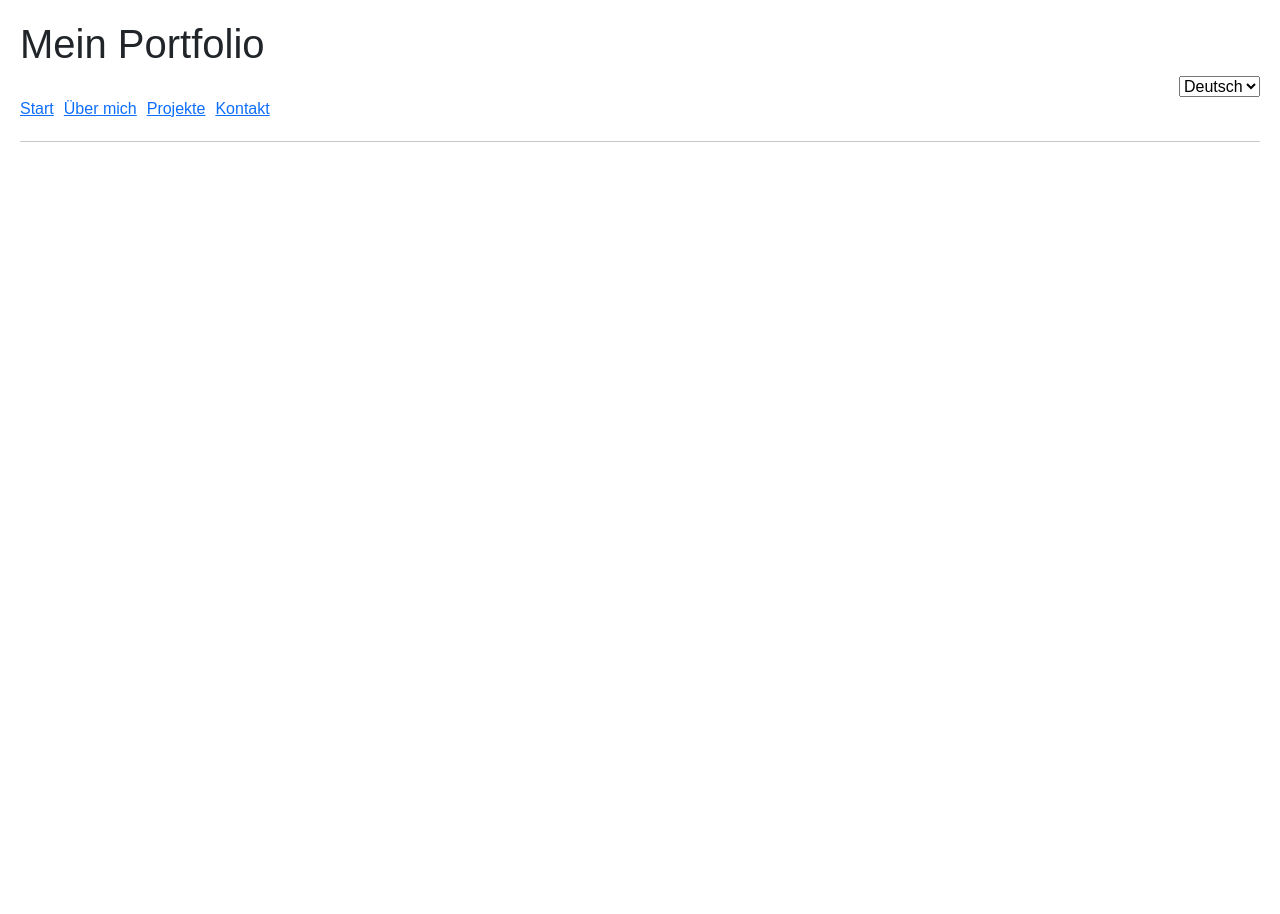
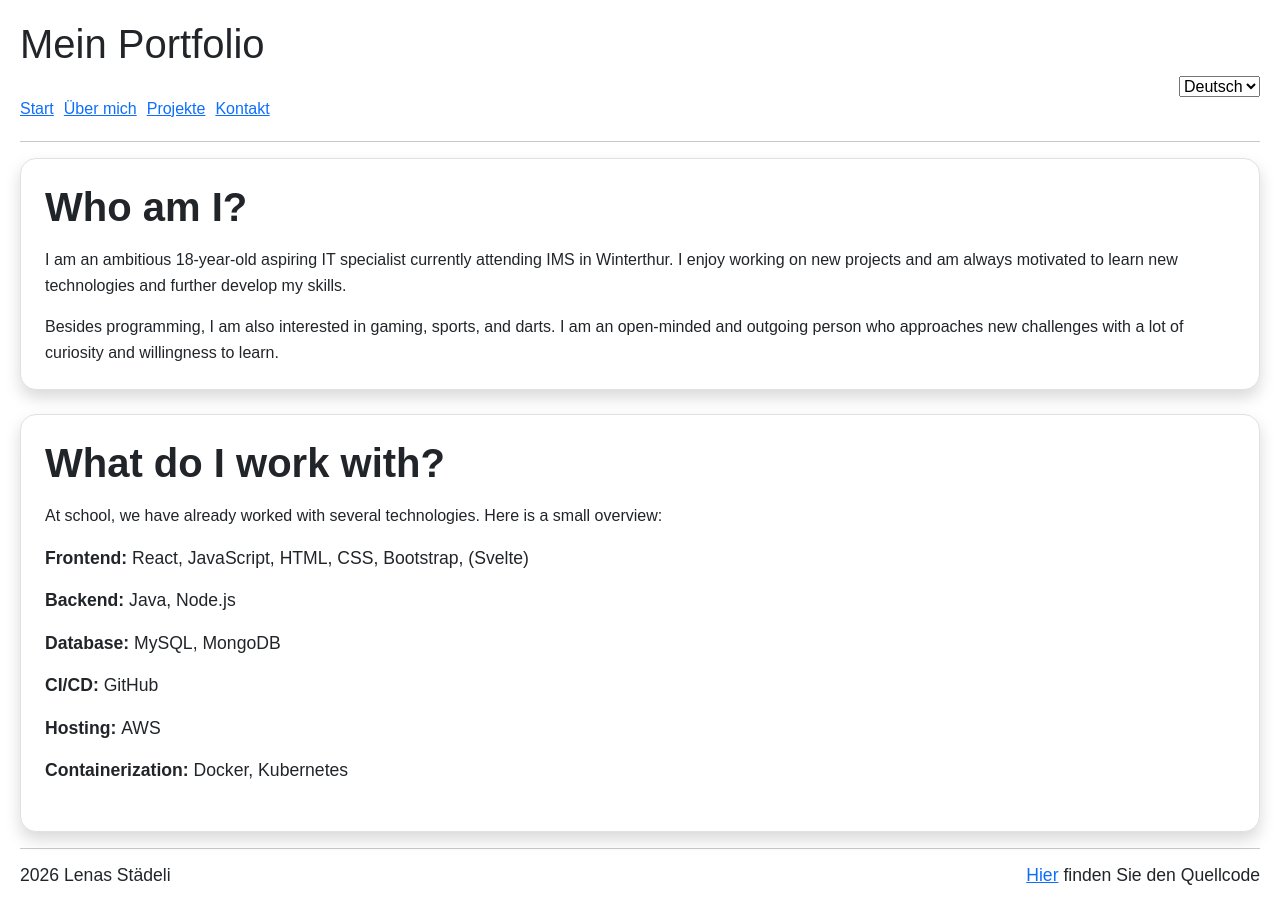
Before and after one commit to LenasStaedeli/Portfolio, a React app: page /#/aboutme in a window 1280 px wide. Before the commit the page ends 800 px from the top, so only its background shows below. Built offline with nearby package versions, Linux system fonts and the light colour scheme; the HTML template or start-up script is replaced by a standard one.

Commit message:
add about me with translation

```diff
--- a/src/App.css
+++ b/src/App.css
@@ -9,3 +9,17 @@
 body {
     overflow-x: hidden;
 }
+.project-button {
+    transition: transform 0.2s ease;
+}
+
+.project-button:hover {
+    transform: scale(1.15);
+}
+.info-divs {
+    transition: transform 0.2s ease;
+}
+
+.info-divs:hover {
+    transform: scale(1.03);
+}
--- a/src/App.jsx
+++ b/src/App.jsx
@@ -6,17 +6,17 @@ import Abaout_me from "./pages/abaout_me.jsx";
 import Projects from "./pages/Projects.jsx";
 import Contact from "./pages/contact.jsx";
 import languages from "./languages/languages.json"
+import Footer from "./components/Footer.jsx";
 
 function App() {
     const [language, setLanguage] = useState("Deutsch")
     let langjson = languages
     const location = "app"
-    console.log(langjson, language, location )
 
     return (
-        <>
-            <HashRouter id={"Router"}>
-                <div style={{padding: "20px", fontFamily: "Arial, sans-serif", height: "100vh", width: "100vw" }} >
+        <div style={{ display: "flex", flexDirection: "column", minHeight: "100vh" }}>
+            <HashRouter>
+                <div style={{padding: "20px", fontFamily: "Arial, sans-serif", flex: "1 0 auto", width: "100%"}}>
                     <h1 id={"title"}>{langjson[language][location]["1"]}</h1>
                     <div id={"dropdownlang"}>
                         <select onChange={event => setLanguage(event.target.value)}>
@@ -24,24 +24,29 @@ function App() {
                             <option value={"Englisch"}>English</option>
                         </select>
                     </div>
-                    <nav style={{marginBottom: "20px"}} >
+                    <nav style={{marginBottom: "20px"}}>
                         <Link to="/" style={{marginRight: "10px"}}>{langjson[language][location]["2"]}</Link>
                         <Link to="/aboutme" style={{marginRight: "10px"}}>{langjson[language][location]["3"]}</Link>
                         <Link to="/projects" style={{marginRight: "10px"}}>{langjson[language][location]["4"]}</Link>
                         <Link to="/contact">{langjson[language][location]["5"]}</Link>
                     </nav>
-
                     <hr/>
-
                     <Routes>
-                        <Route path="/" element={<Homepage langjson={langjson} language={language} setLanguage={setLanguage}/>}/>
-                        <Route path="/aboutme" element={<Abaout_me langjson={langjson} language={language} setLanguage={setLanguage}/>}/>
-                        <Route path="/projects" element={<Projects langjson={langjson} language={language} setLanguage={setLanguage}/>}/>
-                        <Route path="/contact" element={<Contact langjson={langjson} language={language} setLanguage={setLanguage}/>}/>
+                        <Route path="/"
+                               element={<Homepage langjson={langjson} language={language} setLanguage={setLanguage}/>}/>
+                        <Route path="/aboutme" element={<Abaout_me langjson={langjson} language={language}
+                                                                   setLanguage={setLanguage}/>}/>
+                        <Route path="/projects"
+                               element={<Projects langjson={langjson} language={language} setLanguage={setLanguage}/>}/>
+                        <Route path="/contact"
+                               element={<Contact langjson={langjson} language={language} setLanguage={setLanguage}/>}/>
                     </Routes>
+                    <hr/>
+                    <Footer langjson={langjson} language={language}/>
                 </div>
             </HashRouter>
-        </>
+
+        </div>
     )
 }
 
--- /dev/null
+++ b/src/components/Footer.jsx
@@ -0,0 +1,15 @@
+import {Link} from "react-router-dom";
+
+export default function Footer ({ langjson, language }){
+    const location = "footer"
+    return (
+        <div className="d-flex justify-content-between align-items-center">
+            <h3 className="footer-text"
+                id="footer-copyright"
+                style={{fontFamily: "Arial, sans-serif", fontSize: "1.1Rem"}}>2026 Lenas Städeli</h3>
+            <h3
+                style={{fontFamily: "Arial, sans-serif", fontSize: "1.1Rem"}}
+            ><Link to={"https://github.com/LenasStaedeli/Portfolio"}>{langjson[language][location]["1"]}</Link> {langjson[language][location]["2"]}</h3>
+        </div>
+    )
+}
--- a/src/languages/languages.json
+++ b/src/languages/languages.json
@@ -19,7 +19,25 @@
       "9": "Dort findest du alle meine Kontaktdaten.",
       "10": "Gibt es noch Fragen?"
     },
-    "aboutme": {},
+    "aboutme": {
+      "1": "Who am I?",
+      "2": "I am an ambitious 18-year-old aspiring IT specialist currently attending IMS in Winterthur. I enjoy working on new projects and am always motivated to learn new technologies and further develop my skills.",
+      "3": "Besides programming, I am also interested in gaming, sports, and darts. I am an open-minded and outgoing person who approaches new challenges with a lot of curiosity and willingness to learn.",
+      "4": "What do I work with?",
+      "5": "At school, we have already worked with several technologies. Here is a small overview:",
+      "6": "Frontend: ",
+      "7": "React, JavaScript, HTML, CSS, Bootstrap, (Svelte)",
+      "8": "Backend: ",
+      "9": "Java, Node.js",
+      "10": "Database: ",
+      "11": "MySQL, MongoDB",
+      "12": "CI/CD: ",
+      "13": "GitHub",
+      "14": "Hosting: ",
+      "15": "AWS",
+      "16": "Containerization: ",
+      "17": "Docker, Kubernetes"
+    },
     "projects": {
       "1": "Projekte",
       "2": "Fertige bzw. fast fertige Projekte",
@@ -40,6 +58,10 @@
       "8": "Kontaktdaten",
       "9": "Du kannst mich jederzeit über eine der folgenden Möglichkeiten erreichen:",
       "10": "Ich versuche Anfragen so schnell wie möglich zu beantworten und freue mich auf den Austausch."
+    },
+    "footer": {
+      "1": "Hier",
+      "2": "finden Sie den Quellcode"
     }
   },
   "Englisch": {
@@ -62,7 +84,25 @@
       "9": "You'll find all my contact information there.",
       "10": "Are there any more questions?"
     },
-    "aboutme": {},
+    "aboutme": {
+      "1": "Who am I?",
+      "2": "I am an ambitious 18-year-old aspiring IT specialist currently attending IMS in Winterthur. I enjoy working on new projects and am always motivated to learn new technologies and further develop my skills.",
+      "3": "Besides programming, I am also interested in gaming, sports, and darts. I am an open-minded and outgoing person who approaches new challenges with a lot of curiosity and willingness to learn.",
+      "4": "What do I work with?",
+      "5": "At school, we have already worked with several technologies. Here is a small overview:",
+      "6": "Frontend: ",
+      "7": "React, JavaScript, HTML, CSS, Bootstrap, (Svelte)",
+      "8": "Backend: ",
+      "9": "Java, Node.js",
+      "10": "Database: ",
+      "11": "MySQL, MongoDB",
+      "12": "CI/CD: ",
+      "13": "GitHub",
+      "14": "Hosting: ",
+      "15": "AWS",
+      "16": "Containerization: ",
+      "17": "Docker, Kubernetes"
+    },
     "projects": {
       "1": "Projects",
       "2": "Completed or nearly completed projects",
@@ -83,6 +123,10 @@
       "8": "Contact Information",
       "9": "You can reach me at any time using one of the following methods:",
       "10": "I try to respond to inquiries as quickly as possible and look forward to hearing from you."
+    },
+    "footer": {
+      "1": "View",
+      "2": "the source"
     }
   }
 }
--- a/src/pages/Homepage.jsx
+++ b/src/pages/Homepage.jsx
@@ -5,7 +5,7 @@ export default function Homepage({langjson, language}) {
     return (
         <div>
 
-            <div className="bg-white rounded-4 p-4 shadow border mb-4">
+            <div className="bg-white rounded-4 p-4 shadow border mb-4 info-divs">
                 <h1 className="mb-3 fw-bold">
                     {langjson[language][location]["1"]}
                 </h1>
@@ -17,7 +17,7 @@ export default function Homepage({langjson, language}) {
                     {langjson[language][location]["5"]}
                 </p>
             </div>
-            <div className="bg-white rounded-4 p-4 shadow border">
+            <div className="bg-white rounded-4 p-4 shadow border info-divs">
                 <h1 className="mb-3 fw-bold">
                     {langjson[language][location]["6"]}
                 </h1>
--- a/src/pages/abaout_me.jsx
+++ b/src/pages/abaout_me.jsx
@@ -1,9 +1,60 @@
-export default function Abaout_me(){
+import {Link} from "react-router-dom";
+
+export default function Abaout_me({langjson, language}){
     const location = "aboutme"
-
     return(
         <>
+            <div>
+                <div className="bg-white rounded-4 p-4 shadow border mb-4 info-divs">
+                    <h1 className="mb-3 fw-bold">
+                        {langjson[language][location]["1"]}
+                    </h1>
 
+                    <p className="mb-3" style={{lineHeight: "1.6"}}>
+                        {langjson[language][location]["2"]}
+                    </p>
+
+                    <p className="mb-0" style={{lineHeight: "1.6"}}>
+                        {langjson[language][location]["3"]}
+                    </p>
+                </div>
+
+                <div className="bg-white rounded-4 p-4 shadow border info-divs">
+                    <h1 className="mb-3 fw-bold">
+                        {langjson[language][location]["4"]}
+                    </h1>
+
+                    <p className="mb-3" style={{lineHeight: "1.6"}}>
+                        {langjson[language][location]["5"]}
+                    </p>
+
+                    <ul className="list-unstyled mb-4" style={{fontSize: "1.1rem"}}>
+                        <li className="mb-3">
+                            <p><b>{langjson[language][location]["6"]}</b>{langjson[language][location]["7"]}</p>
+
+                        </li>
+                        <li className="mb-3">
+                            <p><b>{langjson[language][location]["8"]}</b>{langjson[language][location]["9"]}</p>
+                        </li>
+                        <li className="mb-3">
+                            <p><b>{langjson[language][location]["10"]}</b>{langjson[language][location]["11"]}</p>
+                        </li>
+                        <li className="mb-3">
+                            <p><b>{langjson[language][location]["12"]}</b>{langjson[language][location]["13"]}</p>
+                        </li>
+                        <li className="mb-3">
+                            <p><b>{langjson[language][location]["14"]}</b>{langjson[language][location]["15"]} </p>
+                        </li>
+                        <li className="mb-3">
+                            <p><b>{langjson[language][location]["16"]}</b>{langjson[language][location]["17"]}</p>
+                        </li>
+                    </ul>
+
+                    <p className="mb-0" style={{lineHeight: "1.6"}}>
+
+                    </p>
+                </div>
+            </div>
         </>
     )
 }
--- a/src/pages/contact.jsx
+++ b/src/pages/contact.jsx
@@ -4,7 +4,7 @@ export default function Contact({ langjson, language }) {
     const location = "contact"
     return (
         <div>
-            <div className="bg-white rounded-4 p-4 shadow border mb-4">
+            <div className="bg-white rounded-4 p-4 shadow border mb-4 info-divs">
                 <h1 className="mb-3 fw-bold">
                     {langjson[language][location]["1"]}
                 </h1>
@@ -19,7 +19,7 @@ export default function Contact({ langjson, language }) {
                 </p>
             </div>
 
-            <div className="bg-white rounded-4 p-4 shadow border">
+            <div className="bg-white rounded-4 p-4 shadow border info-divs">
                 <h2 className="mb-3 fw-bold">
                     {langjson[language][location]["8"]}
                 </h2>
```
Also changed, not shown: src/pages/Projects.jsx (+32 -16 lines).
